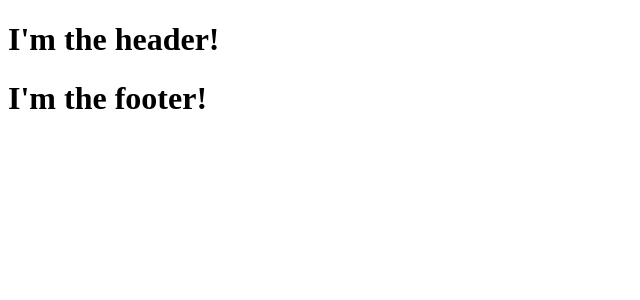
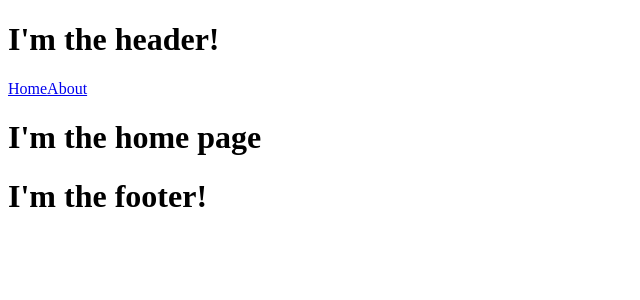
Before and after one commit to lola-violet/sfinc-front, a React (Create React App) app: page / in a window 1280 px wide. Shown: the top 300 px of the page, without its empty margins (0-640 px from the left). Built offline with nearby package versions, Linux system fonts and the light colour scheme.

Commit message:
fixed router & added about page element

```diff
--- a/src/App.js
+++ b/src/App.js
@@ -1,33 +1,24 @@
-import logo from './logo.svg';
-import './App.css';
+// import logo from './logo.svg';
+// import './App.css';
+import React from 'react';
+// import ReactDOM from 'react-dom/client';
+import { BrowserRouter, Routes, Route } from 'react-router-dom';
 import Header from './components/Header';
+// import MainContainer from './components/MainContainer';
 import Footer from './components/Footer';
+import Home from './components/pages/Home';
+import About from './components/pages/About';
 
 function App() {
   return (
-    // <div className="App">
-    //   <header className="App-header">
-    //     <img src={logo} className="App-logo" alt="logo" />
-    //     <p>
-    //       Edit <code>src/App.js</code> and save to reload.
-    //     </p>
-    //     <a
-    //       className="App-link"
-    //       href="https://reactjs.org"
-    //       target="_blank"
-    //       rel="noopener noreferrer"
-    //     >
-    //       Learn React
-    //     </a>
-    //   </header>
-    // </div>
-    // <div>
-    //   <p>I am an app</p>
-    // </div>
-    <>
-      <Header />
-      <Footer />
-    </>
+    <BrowserRouter>
+        <Header />
+      <Routes>
+        <Route path="/" element={<Home />} />
+        <Route path="about" element={<About />} />
+      </Routes>
+        <Footer />
+    </BrowserRouter>
   );
 }
 
--- a/src/components/Header.js
+++ b/src/components/Header.js
@@ -1,4 +1,5 @@
 import React from 'react';
+import { Link } from 'react-router-dom';
 
 export default function Header() {
     return (
@@ -6,6 +7,10 @@ export default function Header() {
             <h1>
                 I'm the header!
             </h1>
+            <nav>
+                <Link to='/'>Home</Link>
+                <Link to='/about'>About</Link>
+            </nav>
         </header>
     )
 }
--- /dev/null
+++ b/src/components/MainContainer.js
@@ -0,0 +1,28 @@
+import React, { useState } from 'react';
+import Header from './Header';
+import Home from './pages/Home';
+import About from './pages/About';
+
+export default function MainContainer() {
+    const [currentPage, setCurrentPage] = useState('Home');
+
+    const renderPage = () => {
+        if (currentPage === 'Home') {
+            return <Home />;
+        }
+        if (currentPage === 'About') {
+            return <About />;
+        }
+    };
+
+    const handlePageChange = (page) => setCurrentPage(page);
+
+    return (
+        <main>
+            {/* <h1>
+                I'm the main container!
+            </h1> */}
+            <Header currentPage={currentPage} handlePageChange={handlePageChange} />
+        </main>
+    )
+}
--- /dev/null
+++ b/src/components/pages/About.js
@@ -0,0 +1,9 @@
+import React from 'react';
+
+export default function About() {
+    return (
+        <div>
+            <h1>I'm the about page</h1>
+        </div>
+    )
+}
--- /dev/null
+++ b/src/components/pages/Home.js
@@ -0,0 +1,9 @@
+import React from 'react';
+
+export default function Home() {
+    return (
+        <div>
+            <h1>I'm the home page</h1>
+        </div>
+    )
+}
```
Also changed, not shown: src/index.js (+12 -6 lines).
